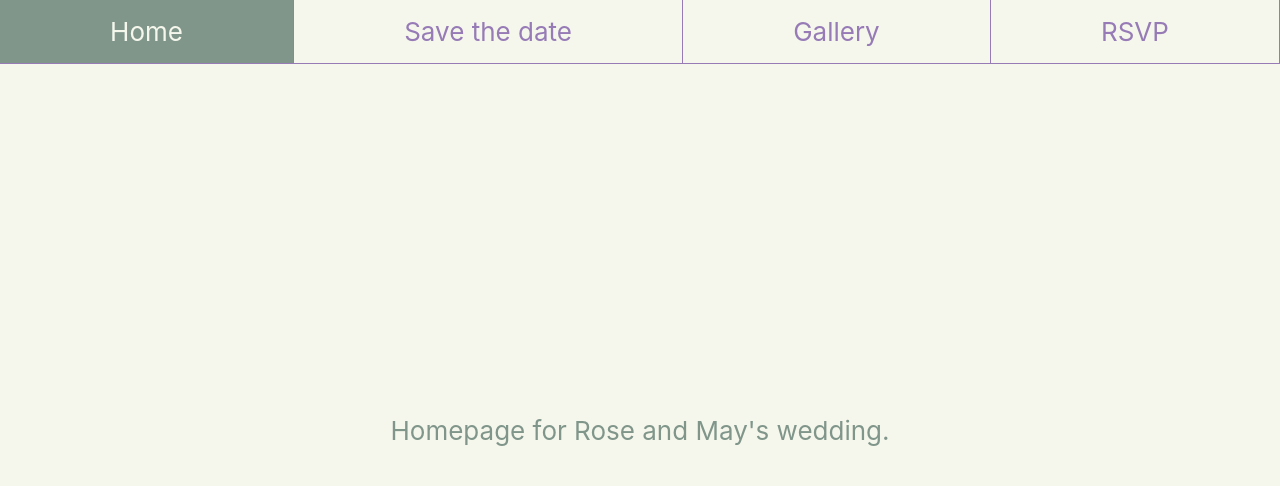
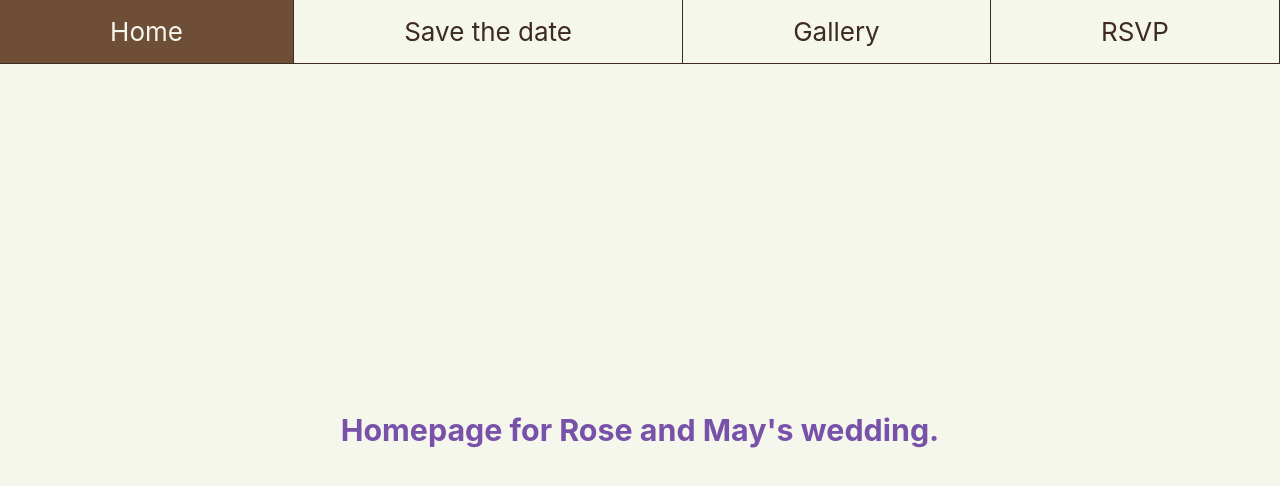
Before and after one commit to JackWilkin/mawwiage, a React (Create React App) app: page / in a window 1280 px wide. Shown: the top 486 px of the page. Built offline with nearby package versions, Linux system fonts and the light colour scheme.

Commit message:
update color scheme

```diff
--- a/src/components/Menu.jsx
+++ b/src/components/Menu.jsx
@@ -1,7 +1,7 @@
 import React from 'react';
 import styled from 'styled-components';
 import { Link } from 'react-router-dom';
-import { lavendar, sage, cream } from '../styles/colors';
+import { cream, coffee, bistre } from '../styles/colors';
 
 export default function Menu() {
   return (
@@ -32,9 +32,9 @@ const Navbar = styled.div`
 `;
 
 const NavbarLink = styled(Link)`
-  border-right: 1px solid ${lavendar};
-  border-bottom: 1px solid ${lavendar};
-  color: ${lavendar};
+  border-right: 1px solid ${bistre};
+  border-bottom: 1px solid ${bistre};
+  color: ${bistre};
   flex-grow: 1;
   padding: 1rem;
   text-align: center;
@@ -42,7 +42,7 @@ const NavbarLink = styled(Link)`
   width: fit-content;
 
   &:hover {
-    background-color: ${sage};
+    background-color: ${coffee};
     color: ${cream};
   }
 `;
--- a/src/pages/Gallery.jsx
+++ b/src/pages/Gallery.jsx
@@ -1,6 +1,6 @@
 import styled from 'styled-components';
 import galleryImages from '../images';
-import { lavendar, mint } from '../styles/colors';
+import { lavendarWeb, mint, darkSpringGreen } from '../styles/colors';
 import PageBase from './PageBase';
 
 export default function Gallery() {
@@ -24,7 +24,7 @@ function createImageContainer(image) {
 const ImageContainer = styled.div`
   align-items: center;
   background-color: white;
-  border: 1px solid ${lavendar};
+  border: 1px solid ${lavendarWeb};
   display: flex;
   flex-direction: column;
   justify-content: center;
@@ -34,5 +34,5 @@ const ImageContainer = styled.div`
 
 const Image = styled.img`
   max-width: 20rem;
-  border: 1px solid ${mint};
+  border: 1px solid ${darkSpringGreen};
 `;
--- a/src/pages/HomePage.jsx
+++ b/src/pages/HomePage.jsx
@@ -1,5 +1,5 @@
 import styled from 'styled-components';
-import { sage } from '../styles/colors';
+import { royalPurple } from '../styles/colors';
 import PageBase from './PageBase';
 
 export default function HomePage() {
@@ -12,8 +12,8 @@ export default function HomePage() {
   );
 }
 
-const Text = styled.p`
-  color: ${sage};
+const Text = styled.h3`
+  color: ${royalPurple};
   flex-grow: 1;
   text-align: center;
 `;
--- a/src/pages/SaveTheDate.jsx
+++ b/src/pages/SaveTheDate.jsx
@@ -1,7 +1,7 @@
 import styled from 'styled-components';
 import arch from '../images/rose_may_flower_arch.jpg';
 import squareArch from '../images/rose_may_flower_arch_square.jpg';
-import { lavendar } from '../styles/colors';
+import { lavendarFloral } from '../styles/colors';
 import ImageCard from '../components/ImageCard'
 
 export default function SaveTheDate() {
@@ -10,7 +10,7 @@ export default function SaveTheDate() {
       <ImageCard
         desktopImage={arch}
         mobileImage={squareArch}
-        textColor={lavendar}
+        textColor={lavendarFloral}
       >
         Save the date! September 27th 2025, Perth, Ontario.
       </ImageCard>
--- a/src/styles/colors.js
+++ b/src/styles/colors.js
@@ -2,3 +2,18 @@ export const lavendar = '#967BB6';
 export const mint = '#B6FFBB';
 export const sage = '#80968B';
 export const cream = '#F6F7EC';
+
+export const mintGreen = '#ADEBB3';
+export const seafoam = '#9FE2B2';
+
+export const coffee = '#6F4E37';
+export const bistre = '#3D2B1F';
+
+export const lavendarWeb = '#E6E6FA';
+export const lavendarFloral = '#B57EDC';
+
+export const royalPurple = '#7851A9';
+export const periwinkle = '#CCCCFF';
+
+export const emerald = '#50C878';
+export const darkSpringGreen = '#177245';
```
